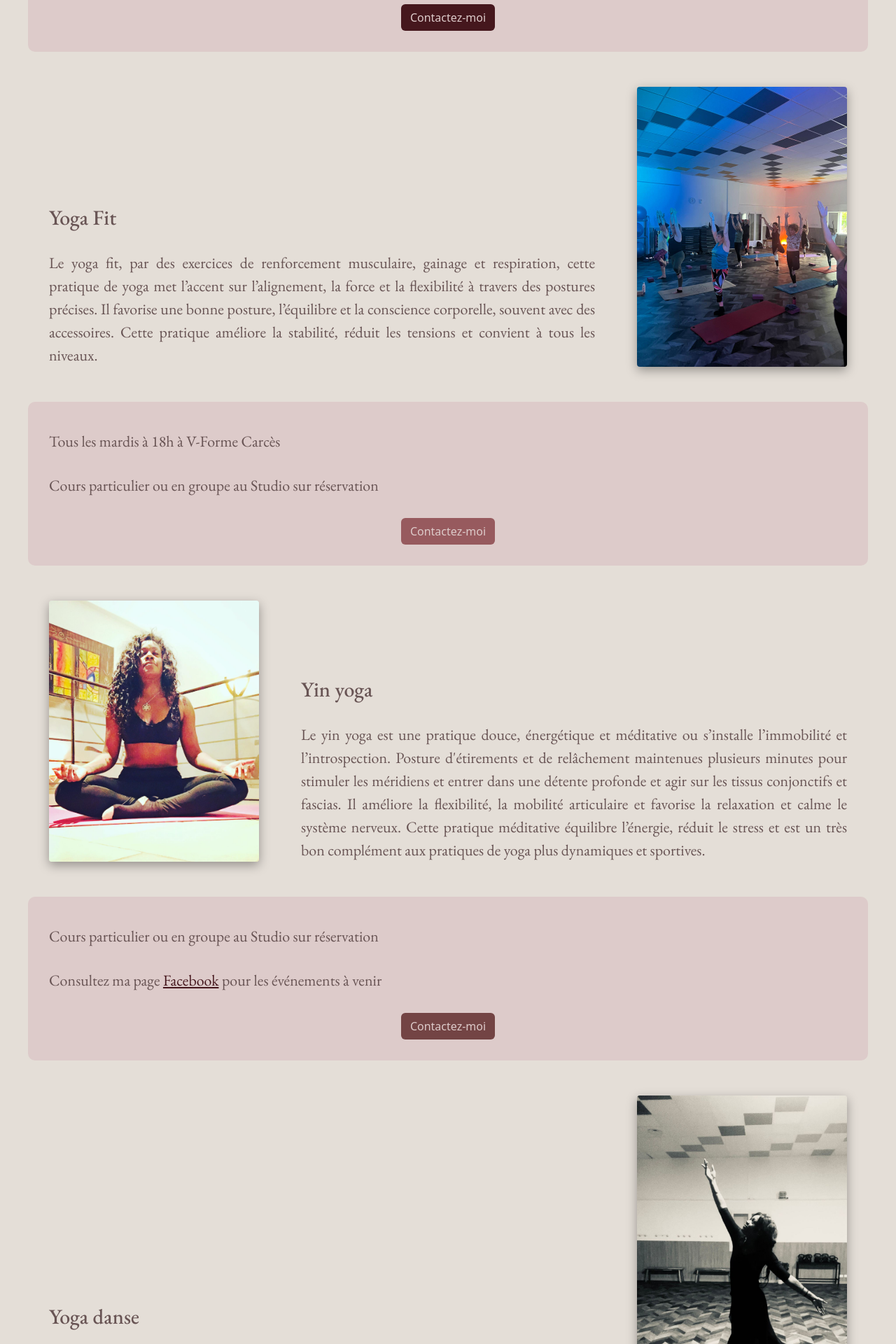
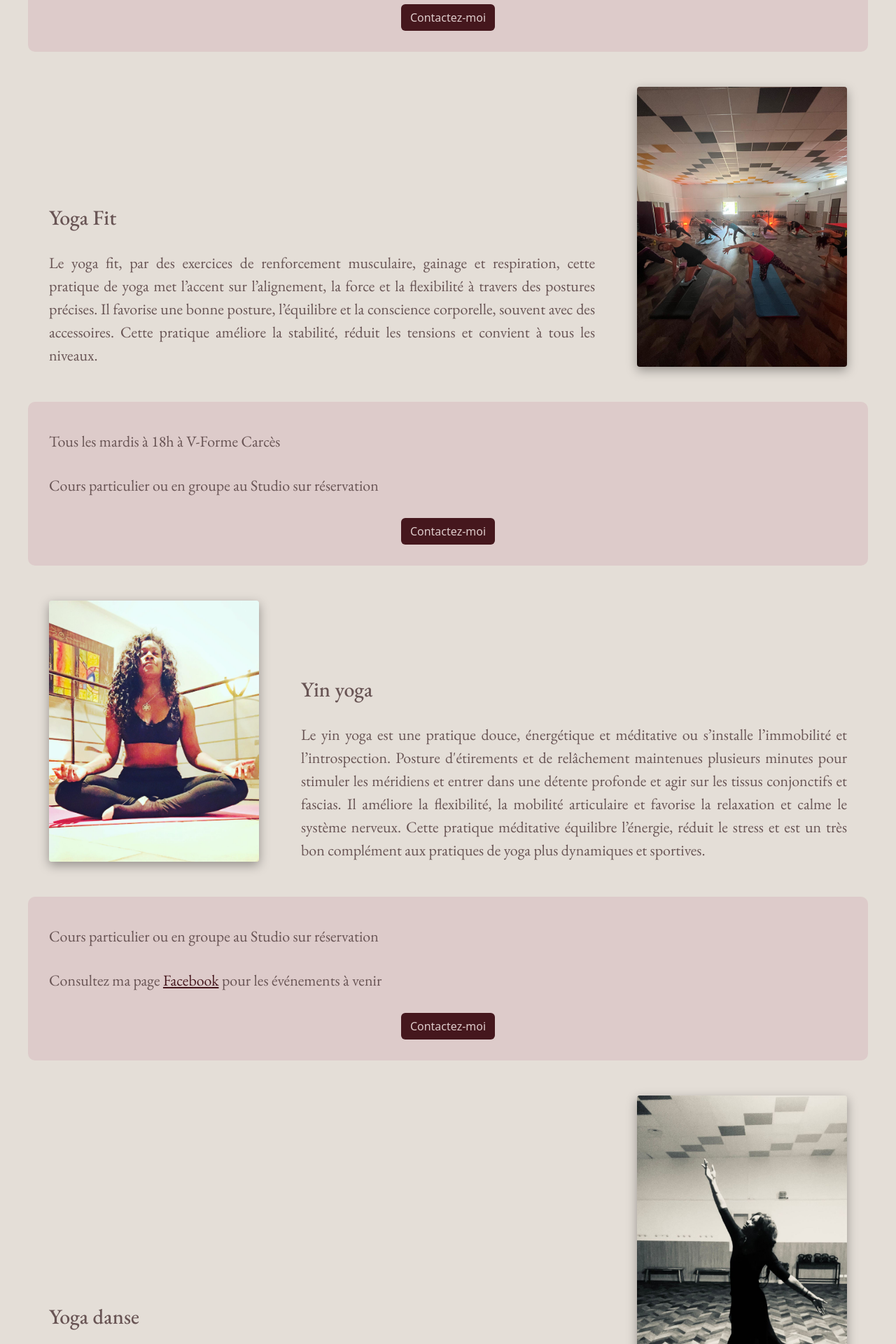
Before and after one commit to GeorginaMudditt/JennyYoga, a React (Vite) app: page / in a window 1280 px wide. Shown: the part 2200-4120 px from the top of the page at 70% size. Built offline with nearby package versions, Linux system fonts and the light colour scheme; a web font is replaced by a local one.

Commit message:
change button colour, change music, change yoga fit photo

```diff
--- a/src/AutresPrestations.css
+++ b/src/AutresPrestations.css
@@ -55,18 +55,11 @@
   margin-bottom: 20px;
 }
 
-.AutresPrestations .meditation {
+.AutresPrestations .meditation,
+.massages,
+.coaching,
+.sauna {
   background-color: #45171d;
-}
-
-.AutresPrestations .massages {
-  background-color: #975a5e;
-}
-.AutresPrestations .coaching {
-  background-color: #734444;
-}
-.AutresPrestations .sauna {
-  background-color: #934662;
 }
 
 @media (max-width: 768px) {
--- a/src/Intro.tsx
+++ b/src/Intro.tsx
@@ -47,7 +47,7 @@ function Intro() {
             <FaSquareInstagram className="socials-icon" />
           </a>
           <audio ref={audioRef} loop>
-            <source src="/background-music.mp3" type="audio/mpeg" />
+            <source src="/piano-yoga-music.mp3" type="audio/mpeg" />
           </audio>
           <button onClick={toggleMusic} className="music-button">
             {isPlaying ? <FaVolumeMute /> : <FaMusic />}
--- a/src/Yoga.css
+++ b/src/Yoga.css
@@ -54,27 +54,14 @@
 }
 
 .Yoga .btn {
-  color: #685454;
   margin-bottom: 20px;
 }
 
-.Yoga .vinyasa {
+.Yoga .vinyasa,
+.postural,
+.yin,
+.danse {
   background-color: #45171d;
-  color: #ddcbca;
-}
-
-.Yoga .postural {
-  background-color: #975a5e;
-  color: #ddcbca;
-}
-
-.Yoga .yin {
-  background-color: #734444;
-  color: #ddcbca;
-}
-
-.Yoga .danse {
-  background-color: #934662;
   color: #ddcbca;
 }
 
--- a/src/Yoga.tsx
+++ b/src/Yoga.tsx
@@ -2,8 +2,8 @@ import "./App.css";
 import "./Yoga.css";
 import dance from "./assets/yoga-danse.jpeg";
 import lotus from "./assets/crossed-legs.jpg";
-import yoga1 from "./assets/yoga-new1.jpeg";
 import yoga2 from "./assets/yoga-new2.jpeg";
+import yogafit from "./assets/yoga-fit.jpeg";
 
 function Yoga() {
   return (
@@ -59,11 +59,7 @@ function Yoga() {
                 à tous les niveaux.
               </p>
             </div>
-            <img
-              className="vinyasa-yoga-image"
-              src={yoga1}
-              alt="postural yoga"
-            />
+            <img className="vinyasa-yoga-image" src={yogafit} alt="yoga fit" />
           </div>
           <div className="postural-info">
             <p className="postural-text">
```
Also changed, not shown: src/assets/yoga-fit.jpeg (added), 1 other file (tests, documents, lock files or other folders).
